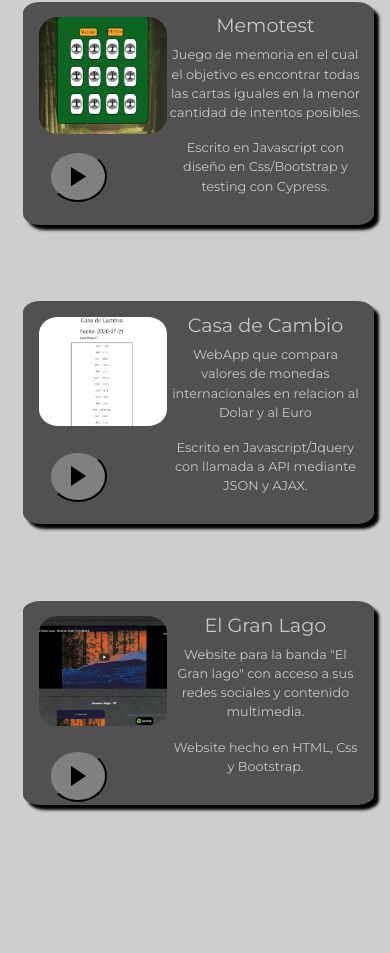
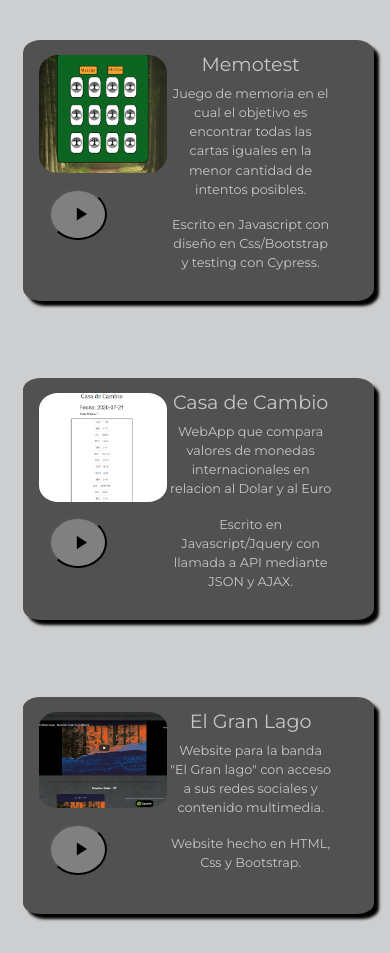
Before and after one commit to JulianLago/Web-Portafolio, a website: page index.html in a window 390 px wide. Shown: the part 1348-2301 px from the top of the page. Before the commit the page ends 2191 px from the top, so only its background shows below. Drawn offline with nearby package versions, Linux system fonts and the light colour scheme.

Commit message:
update.css

```diff
--- a/index.css
+++ b/index.css
@@ -200,12 +200,16 @@ hr{
     width: 80%;
     text-align: center;
 }
-
+.btn-mobile{
+    display: none;
+}
 
 /*//////////////////////////////RESPONSIVE//////////////////////////////////////////////////*/
 
 @media screen and (max-width:800px){
-
+    .btn-mobile{
+        display: block;
+    }
 
     #header{
         display: flex;
@@ -293,22 +297,32 @@ hr{
     margin: 3em;
     font-size: .8em;
     display: flex;
+
+}
+.ventana-proyecto-imagen{
+    display: flex;
+    flex-direction: column;
 }
 .ventana-proyecto h1{
     font-size: 1.5em;
 }
-#ventana-proyecto-texto{
+.ventana-proyecto-texto{
+    width: 50%;
     flex-direction: row;
-
 }
 .ventana-proyecto img{
-   float: left;
-   width: auto;
-   height: 75%;
+
+   width: 100%;
+   height: 50%;
+}
+.btn-desktop{
+    display: none;
+}
+.btn-mobile{
+    margin: 2em;
 }
 .ventana-proyecto button{
-    position: absolute;
-    margin-top: 35%;
+
     width: 4.5em;
     height: 4em;
     background: gray;
--- a/index.html
+++ b/index.html
@@ -95,43 +95,59 @@
             <div id="Proyectos" class="ventana-contenido">
 
                 <div class="ventana-proyecto">
+                    <div class="ventana-proyecto-imagen">
                     <img src="img/simon1.png">
-                    <div id="ventana-proyecto-texto">
+                    <button class="btn-mobile"><a href="https://julianlago.github.io/Simon-dice/"><img src="img/arrow.svg"></a></button>
+                </div>
+                    <div class="ventana-proyecto-texto">
                     <h1>Simon</h1>
                     <p>Basado en el juego clasico de los '80. De forma aleatoria se iluminan los cuadrantes de colores. El usuario debe introducir la secuencia en el orden correcto.</p>
                     <p>Escrito en Javascript, diseño en Css/Bootstrap</p>
                    </div>
-                    <button><a href="https://julianlago.github.io/Simon-dice/"><img src="img/arrow.svg"></a></button>
-
+                    <button class="btn-desktop"><a href="https://julianlago.github.io/Simon-dice/"><img src="img/arrow.svg"></a></button>
                 </div>
                 <div class="ventana-proyecto">
+                    <div class="ventana-proyecto-imagen">
                     <img src="img/memotest.png">
-                    <div id="ventana-proyecto-texto">
+                    <button class="btn-mobile"><a href="https://julianlago.github.io/memotest/"><img src="img/arrow.svg"></a></button>
+                    </div>
+                    <div class="ventana-proyecto-texto">
                     <h1>Memotest</h1>
                     <p>Juego de memoria en el cual el objetivo es encontrar todas las cartas iguales en la menor cantidad de intentos posibles. </p>
                     <p>Escrito en Javascript con diseño en Css/Bootstrap y testing con Cypress.</p>
                     </div>
-                    <button><a href="https://julianlago.github.io/memotest/"><img src="img/arrow.svg"></a></button>
+                    <button class="btn-desktop"><a href="https://julianlago.github.io/memotest/"><img src="img/arrow.svg"></a></button>
 
                 </div>
                 <div class="ventana-proyecto">
+                    <div class="ventana-proyecto-imagen">
                         <img src="img/casadecambio.png">
-                    <div id="ventana-proyecto-texto">
+                        <button class="btn-mobile"><a href="https://julianlago.github.io/memotest/"><img src="img/arrow.svg"></a></button>
+                    </div>
+
+                    <div class="ventana-proyecto-texto">
                         <h1>Casa de Cambio</h1>
                         <p>WebApp que compara valores de monedas internacionales en relacion al Dolar y al Euro</p>
                         <p>Escrito en Javascript/Jquery con llamada a API mediante JSON y AJAX.</p>
                    </div>
-                   <button><a href="https://julianlago.github.io/memotest/"><img src="img/arrow.svg"></a></button>
+
+                   <button class="btn-desktop"><a href="https://julianlago.github.io/memotest/"><img src="img/arrow.svg"></a></button>
 
                 </div>
+
                 <div class="ventana-proyecto">
+                    <div class="ventana-proyecto-imagen">
                         <img src="img/elgranlago.png">
-                    <div id="ventana-proyecto-texto">
+                        <button class="btn-mobile"><a href="https://julianlago.github.io/memotest/"><img src="img/arrow.svg"></a></button>
+                    </div>
+
+                    <div class="ventana-proyecto-texto">
                         <h1>El Gran Lago</h1>
                         <p>Website para la banda "El Gran lago" con acceso a sus redes sociales y contenido multimedia. </p>
                         <p>Website hecho en HTML, Css y Bootstrap.</p>
+                        <button class="btn-desktop"><a href="https://julianlago.github.io/memotest/"><img src="img/arrow.svg"></a></button>
                     </div>
-                    <button><a href="https://julianlago.github.io/memotest/"><img src="img/arrow.svg"></a></button>
+
                 </div>
             </div>
 
```
Lines whose indentation alone changed are shown as unchanged.
